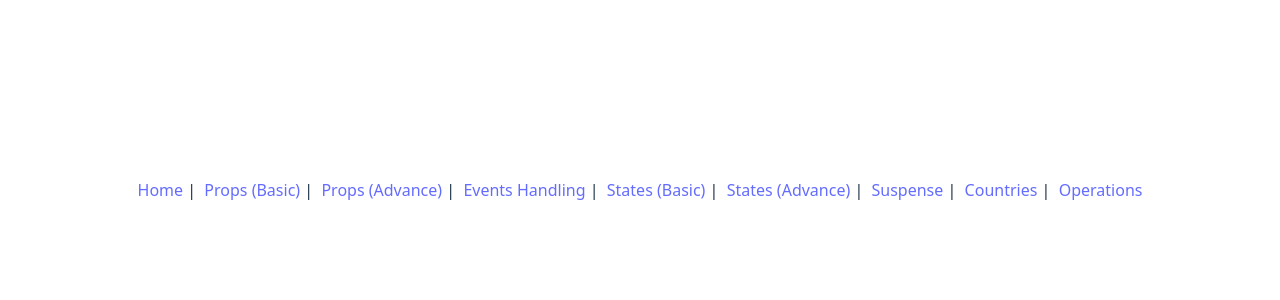
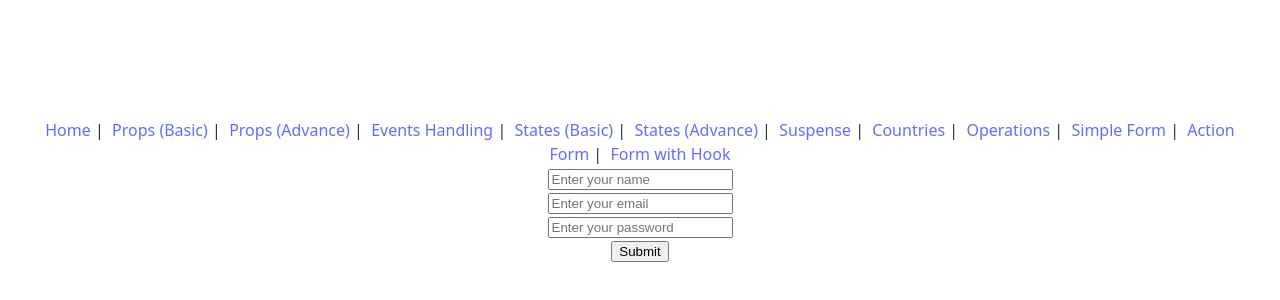
Before and after one commit to mgsdew/React, a React (Vite) app: page /hook-form in a window 1280 px wide. Shown: the part 210-510 px from the top of the page. Built offline with nearby package versions, Linux system fonts and the light colour scheme; no server answers.

Commit message:
Diff Forms handling

```diff
--- a/src/App.jsx
+++ b/src/App.jsx
@@ -7,6 +7,9 @@ import StatesAdvance from './components/StatesAdvance'
 import SuspenseBasic from './components/SuspenseBasic'
 import Countries from './components/Countries/Countries'
 import Operations from './components/Operations'
+import SimpleForm from './components/SimpleForm'
+import FormAction from './components/FormAction'
+import HookForm from './components/HookForm'
 import './App.css'
 import { Suspense } from 'react'
 
@@ -27,7 +30,11 @@ function App() {
         <Link to ="/states-advance">States (Advance)</Link> | &nbsp;
         <Link to ="/suspense">Suspense</Link>  | &nbsp;
         <Link to ="/countries">Countries</Link> | &nbsp;
-        <Link to ="/operations">Operations</Link>
+        <Link to ="/operations">Operations</Link> | &nbsp;
+        <Link to="/simple-form">Simple Form</Link> | &nbsp;
+        <Link to="/form-action">Action Form</Link> | &nbsp;
+        <Link to="/hook-form">Form with Hook</Link>
+
       </nav>
       <Routes>
         <Route path="/" element={<h1> React Core Concepts</h1>} />
@@ -43,6 +50,9 @@ function App() {
           </Suspense>
         } />
         <Route path="/operations" element={<Operations />} />
+        <Route path="/simple-form" element={<SimpleForm />} />
+        <Route path="/form-action" element={<FormAction />} />
+        <Route path="/hook-form" element={<HookForm />} />
       </Routes>
     </>
   )
--- /dev/null
+++ b/src/components/FormAction.jsx
@@ -0,0 +1,38 @@
+import React, { useRef } from 'react';
+
+const FormAction = () => {
+
+    const emailRef = useRef();
+    const passwordRef = useRef();
+
+    const handleFormSubmit = (e) =>{
+        e.preventDefault();
+        // console.log(e.target.email.value);
+        // console.log(e.target.password.value);
+        console.log(emailRef.current.value);
+        console.log(passwordRef.current.value);
+    }
+
+    // const handleFormData = (formData) => {
+    //     console.log(formData.get('email'));
+    //     console.log(formData.get('password'));
+    // }
+
+    return (
+        <div>
+            <form onSubmit = {handleFormSubmit}>
+            {/* <form action = {handleFormData}> */}
+
+                <input type="email" name="email" placeholder='Your Email'
+                       ref={emailRef} required/>
+                <br />
+                <input type="password" name="password" placeholder='Your Password'
+                       ref={passwordRef} required />
+                <br />
+                <input type="submit" value="Submit" />
+            </form>
+        </div>
+    );
+};
+
+export default FormAction;
--- /dev/null
+++ b/src/components/HookForm.jsx
@@ -0,0 +1,34 @@
+import React from 'react';
+import useInputFields from '../hooks/useInputFields';
+
+const HookForm = () => {
+
+    const [name, nameOnChange] = useInputFields('');
+    const [email, emailOnChange] = useInputFields('');
+    const [password, passwordOnChange] = useInputFields('');
+
+    const handleSubmit = (e) => {
+        e.preventDefault();
+        console.log(name, email, password);
+    }
+
+    return (
+        <div>
+            <form onSubmit={handleSubmit}>
+                <input type="text" placeholder='Enter your name'
+                       defaultValue={name} onChange={nameOnChange}/>
+                <br />
+                <input type="email" placeholder='Enter your email' required
+                       defaultValue={email} onChange={emailOnChange}/>
+                <br/>
+                <input type="password" placeholder='Enter your password' required
+                       defaultValue={password} onChange={passwordOnChange}/>
+                <br />
+                <input type="submit" value="Submit" />
+
+            </form>
+        </div>
+    );
+};
+
+export default HookForm;
--- /dev/null
+++ b/src/components/SimpleForm.jsx
@@ -0,0 +1,46 @@
+import React, { useState } from 'react';
+
+const SimpleForm = () => {
+
+    const [password, setPassword] = useState('secret');
+    const [error, setError] = useState('');
+
+    const handleSubmit = (e) =>{
+        e.preventDefault();
+        console.log(e.target.name.value);
+        console.log(e.target.email.value);
+    }
+
+    const handlePasswordChange = (e) =>{
+        console.log(e.target.value);
+        setPassword(e.target.value);
+
+        if(password.length < 6){
+            setError('Password must be at least 6 characters long');
+        }
+        else{
+            setError('');
+        }
+
+    }
+
+    return (
+        <div>
+            <form onSubmit={handleSubmit}>
+                <input type="text" name="name" placeholder='Your Name'/>
+                <br />
+                <input type="email" name="email" placeholder='Your Email' required />
+                <br />
+                <input type="password" name="password" placeholder='Your Password'
+                       defaultValue={password} onChange={handlePasswordChange} required />
+                <br />
+                <input className='btn btn-primary' type="submit" value="Submit" />
+            </form>
+            <p style={{color: 'red'}}>
+                <small>{error}</small>
+            </p>
+        </div>
+    );
+};
+
+export default SimpleForm;
--- /dev/null
+++ b/src/hooks/useInputFields.jsx
@@ -0,0 +1,14 @@
+import React, { useState } from 'react';
+
+const useInputFields = (defaultValues) => {
+
+    const [filedValue, setFieldValue] = useState(defaultValues);
+
+    const handleFieldOnChange = (e) => {
+        setFieldValue(e.target.value);
+    }
+
+    return ([filedValue, handleFieldOnChange]);
+};
+
+export default useInputFields;
```
